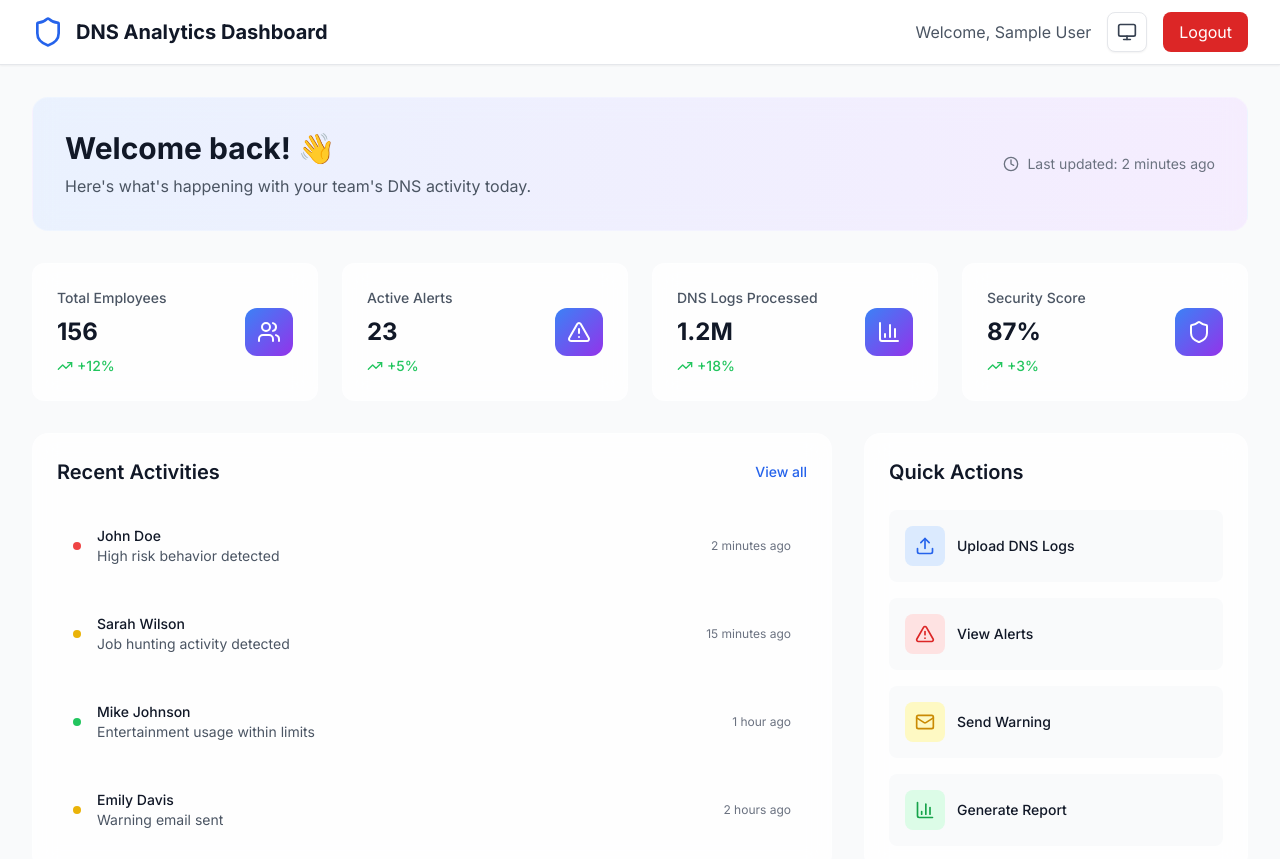
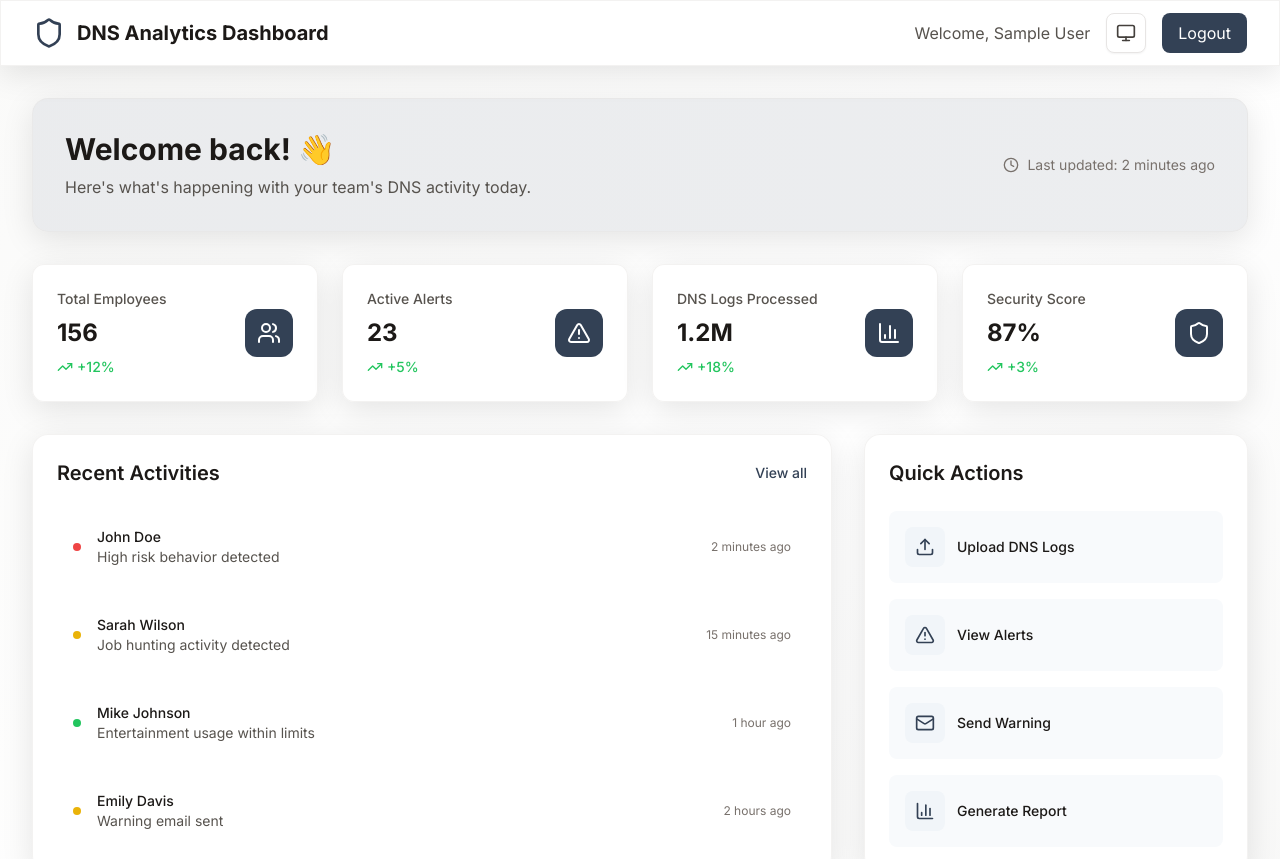
Before and after one commit to UjjwalSharma01/Minor_Project, a Next.js app in the folder frontend/: page /dashboard in a window 1280 px wide. Shown: the top 859 px of the page. Built offline with nearby package versions, Linux system fonts and the light colour scheme; no server answers; sample sign-in values are in the browser's storage.

Commit message:
Update UI components with professional color scheme and styling enhancements

```diff
--- a/frontend/app/dashboard/page.js
+++ b/frontend/app/dashboard/page.js
@@ -81,13 +81,13 @@ export default function DashboardPage() {
 
   return (
     <ProtectedRoute>
-      <div className="min-h-screen bg-gray-50 dark:bg-gray-900">
+      <div className="min-h-screen bg-gradient-to-br from-gray-50 via-white to-gray-100 dark:from-gray-900 dark:via-gray-800 dark:to-gray-900">
         {/* Simple Header */}
-        <header className="bg-white dark:bg-gray-800 shadow-sm border-b border-gray-200 dark:border-gray-700">
+        <header className="glass border-b backdrop-blur-lg sticky top-0 z-50">
           <div className="max-w-7xl mx-auto px-4 sm:px-6 lg:px-8">
             <div className="flex justify-between items-center h-16">
               <div className="flex items-center space-x-3">
-                <Shield className="h-8 w-8 text-blue-600 dark:text-blue-400" />
+                <Shield className="h-8 w-8 text-slate-700 dark:text-slate-300" />
                 <span className="text-xl font-bold text-gray-900 dark:text-white">
                   DNS Analytics Dashboard
                 </span>
@@ -99,7 +99,7 @@ export default function DashboardPage() {
                 <ThemeToggle />
                 <button
                   onClick={handleLogout}
-                  className="px-4 py-2 bg-red-600 hover:bg-red-700 text-white rounded-lg transition-colors duration-200"
+                  className="px-4 py-2 bg-slate-700 hover:bg-slate-800 text-white rounded-lg transition-all duration-200"
                 >
                   Logout
                 </button>
@@ -114,7 +114,7 @@ export default function DashboardPage() {
       <motion.div
         initial={{ opacity: 0, y: 20 }}
         animate={{ opacity: 1, y: 0 }}
-        className="glass rounded-2xl p-8 bg-gradient-to-r from-blue-500/10 to-purple-500/10"
+        className="glass rounded-2xl p-8 bg-gradient-to-r from-slate-700/10 to-slate-600/10"
       >
         <div className="flex items-center justify-between">
           <div>
@@ -166,7 +166,7 @@ export default function DashboardPage() {
                 </div>
               </div>
               <div className="flex-shrink-0">
-                <div className="w-12 h-12 bg-gradient-to-br from-blue-500 to-purple-600 rounded-xl flex items-center justify-center group-hover:scale-110 transition-transform duration-300">
+                <div className="w-12 h-12 bg-slate-700 dark:bg-slate-600 rounded-xl flex items-center justify-center group-hover:scale-110 transition-transform duration-300">
                   <stat.icon className="h-6 w-6 text-white" />
                 </div>
               </div>
@@ -187,7 +187,7 @@ export default function DashboardPage() {
             <h2 className="text-xl font-semibold text-gray-900 dark:text-white">
               Recent Activities
             </h2>
-            <button className="text-blue-600 dark:text-blue-400 hover:text-blue-500 text-sm font-medium">
+            <button className="text-slate-700 dark:text-slate-300 hover:text-slate-800 dark:hover:text-slate-200 text-sm font-medium">
               View all
             </button>
           </div>
@@ -198,7 +198,7 @@ export default function DashboardPage() {
                 initial={{ opacity: 0, y: 10 }}
                 animate={{ opacity: 1, y: 0 }}
                 transition={{ delay: 0.5 + index * 0.1 }}
-                className="flex items-center space-x-4 p-4 rounded-lg hover:bg-gray-50 dark:hover:bg-gray-700/50 transition-colors duration-200"
+                className="flex items-center space-x-4 p-4 rounded-lg hover:bg-slate-50 dark:hover:bg-slate-700/50 transition-colors duration-200"
               >
                 <div className={`w-2 h-2 rounded-full ${
                   activity.severity === 'high' ? 'bg-red-500' :
@@ -239,22 +239,22 @@ export default function DashboardPage() {
                 transition={{ delay: 0.6 + index * 0.1 }}
                 whileHover={{ scale: 1.02 }}
                 whileTap={{ scale: 0.98 }}
-                className="w-full flex items-center space-x-3 p-4 rounded-lg bg-gray-50 dark:bg-gray-700/50 hover:bg-gray-100 dark:hover:bg-gray-700 transition-all duration-200 group"
+                className="w-full flex items-center space-x-3 p-4 rounded-lg bg-slate-50 dark:bg-slate-700/50 hover:bg-slate-100 dark:hover:bg-slate-700 transition-all duration-200 group"
               >
                 <div className={`w-10 h-10 rounded-lg flex items-center justify-center ${
-                  action.color === 'blue' ? 'bg-blue-100 dark:bg-blue-900/30' :
-                  action.color === 'red' ? 'bg-red-100 dark:bg-red-900/30' :
-                  action.color === 'yellow' ? 'bg-yellow-100 dark:bg-yellow-900/30' :
-                  'bg-green-100 dark:bg-green-900/30'
+                  action.color === 'blue' ? 'bg-slate-100 dark:bg-slate-800' :
+                  action.color === 'red' ? 'bg-slate-100 dark:bg-slate-800' :
+                  action.color === 'yellow' ? 'bg-slate-100 dark:bg-slate-800' :
+                  'bg-slate-100 dark:bg-slate-800'
                 }`}>
                   <action.icon className={`h-5 w-5 ${
-                    action.color === 'blue' ? 'text-blue-600 dark:text-blue-400' :
-                    action.color === 'red' ? 'text-red-600 dark:text-red-400' :
-                    action.color === 'yellow' ? 'text-yellow-600 dark:text-yellow-400' :
-                    'text-green-600 dark:text-green-400'
+                    action.color === 'blue' ? 'text-slate-700 dark:text-slate-300' :
+                    action.color === 'red' ? 'text-slate-700 dark:text-slate-300' :
+                    action.color === 'yellow' ? 'text-slate-700 dark:text-slate-300' :
+                    'text-slate-700 dark:text-slate-300'
                   }`} />
                 </div>
-                <span className="text-sm font-medium text-gray-900 dark:text-white group-hover:text-blue-600 dark:group-hover:text-blue-400 transition-colors duration-200">
+                <span className="text-sm font-medium text-gray-900 dark:text-white group-hover:text-slate-700 dark:group-hover:text-slate-300 transition-colors duration-200">
                   {action.name}
                 </span>
               </motion.button>
@@ -275,18 +275,18 @@ export default function DashboardPage() {
             Weekly DNS Activity
           </h2>
           <div className="flex space-x-2">
-            <button className="px-3 py-1 text-xs bg-blue-100 dark:bg-blue-900/30 text-blue-600 dark:text-blue-400 rounded-full">
+            <button className="px-3 py-1 text-xs bg-slate-100 dark:bg-slate-800 text-slate-700 dark:text-slate-300 rounded-full">
               7 days
             </button>
-            <button className="px-3 py-1 text-xs text-gray-500 dark:text-gray-400 hover:bg-gray-100 dark:hover:bg-gray-700 rounded-full">
+            <button className="px-3 py-1 text-xs text-slate-600 dark:text-slate-400 hover:bg-slate-100 dark:hover:bg-slate-700 rounded-full">
               30 days
             </button>
           </div>
         </div>
-        <div className="h-64 bg-gradient-to-r from-blue-50 to-purple-50 dark:from-gray-800 dark:to-gray-700 rounded-xl flex items-center justify-center">
+        <div className="h-64 bg-gradient-to-r from-slate-50/50 to-slate-100/50 dark:from-gray-800 dark:to-gray-700 rounded-xl flex items-center justify-center">
           <div className="text-center">
-            <BarChart3 className="h-12 w-12 text-gray-400 mx-auto mb-2" />
-            <p className="text-gray-500 dark:text-gray-400">
+            <BarChart3 className="h-12 w-12 text-slate-400 mx-auto mb-2" />
+            <p className="text-slate-500 dark:text-slate-400">
               Chart component will be implemented in Phase 4
             </p>
           </div>
--- a/frontend/app/globals.css
+++ b/frontend/app/globals.css
@@ -7,11 +7,11 @@
     @apply border-gray-200 dark:border-gray-700;
   }
   body {
-    @apply bg-white dark:bg-gray-900 text-gray-900 dark:text-gray-100;
+    @apply bg-gray-50 dark:bg-gray-900 text-gray-900 dark:text-gray-100;
   }
 }
 
-/* Custom scrollbar */
+/* Custom scrollbar with professional styling */
 ::-webkit-scrollbar {
   width: 6px;
 }
@@ -28,23 +28,24 @@
   @apply bg-gray-400 dark:bg-gray-500;
 }
 
-/* Glass morphism effect */
+/* Professional glass morphism effect */
 .glass {
-  @apply bg-white/80 dark:bg-gray-900/80 backdrop-blur-md border border-white/20 dark:border-gray-700/30;
+  @apply bg-white/90 dark:bg-gray-900/90 backdrop-blur-xl border border-gray-200/50 dark:border-gray-700/50;
+  box-shadow: 0 8px 32px rgba(0, 0, 0, 0.1);
 }
 
-/* Premium gradient backgrounds */
+/* Professional gradient backgrounds */
 .gradient-bg {
-  background: linear-gradient(135deg, #667eea 0%, #764ba2 100%);
+  background: linear-gradient(135deg, #64748b 0%, #475569 100%);
 }
 
 .gradient-bg-dark {
-  background: linear-gradient(135deg, #1e3a8a 0%, #3730a3 50%, #581c87 100%);
+  background: linear-gradient(135deg, #1e293b 0%, #0f172a 100%);
 }
 
-/* Animated background */
+/* Sophisticated animated background */
 .animated-bg {
-  background: linear-gradient(-45deg, #ee7752, #e73c7e, #23a6d5, #23d5ab);
+  background: linear-gradient(-45deg, #64748b, #10b981, #3b82f6, #475569);
   background-size: 400% 400%;
   animation: gradient 15s ease infinite;
 }
@@ -60,3 +61,25 @@
     background-position: 0% 50%;
   }
 }
+
+/* Professional card hover effects */
+.card-hover {
+  @apply transition-all duration-300 ease-in-out;
+}
+
+.card-hover:hover {
+  @apply transform -translate-y-1 shadow-xl;
+}
+
+/* Professional button styles */
+.btn-primary {
+  @apply bg-gradient-to-r from-primary-600 to-primary-700 hover:from-primary-700 hover:to-primary-800 text-white;
+}
+
+.btn-accent {
+  @apply bg-gradient-to-r from-accent-600 to-accent-700 hover:from-accent-700 hover:to-accent-800 text-white;
+}
+
+.btn-brand {
+  @apply bg-gradient-to-r from-brand-600 to-brand-700 hover:from-brand-700 hover:to-brand-800 text-white;
+}
--- a/frontend/tailwind.config.js
+++ b/frontend/tailwind.config.js
@@ -9,7 +9,69 @@ module.exports = {
   theme: {
     extend: {
       colors: {
+        // Professional slate-based primary palette
         primary: {
+          50: '#f8fafc',
+          100: '#f1f5f9',
+          200: '#e2e8f0',
+          300: '#cbd5e1',
+          400: '#94a3b8',
+          500: '#64748b',
+          600: '#475569',
+          700: '#334155',
+          800: '#1e293b',
+          900: '#0f172a',
+          950: '#020617',
+        },
+        // Sophisticated emerald accent
+        accent: {
+          50: '#ecfdf5',
+          100: '#d1fae5',
+          200: '#a7f3d0',
+          300: '#6ee7b7',
+          400: '#34d399',
+          500: '#10b981',
+          600: '#059669',
+          700: '#047857',
+          800: '#065f46',
+          900: '#064e3b',
+          950: '#022c22',
+        },
+        // Warm neutral grays
+        gray: {
+          50: '#fafaf9',
+          100: '#f5f5f4',
+          200: '#e7e5e4',
+          300: '#d6d3d1',
+          400: '#a8a29e',
+          500: '#78716c',
+          600: '#57534e',
+          700: '#44403c',
+          800: '#292524',
+          900: '#1c1917',
+          950: '#0c0a09',
+        },
+        // Status colors with better contrast
+        success: {
+          50: '#f0fdf4',
+          500: '#22c55e',
+          600: '#16a34a',
+          700: '#15803d',
+        },
+        warning: {
+          50: '#fffbeb',
+          500: '#f59e0b',
+          600: '#d97706',
+          700: '#b45309',
+        },
+        error: {
+          50: '#fef2f2',
+          500: '#ef4444',
+          600: '#dc2626',
+          700: '#b91c1c',
+        },
+        // Enterprise blue for CTAs
+        brand: {
           50: '#eff6ff',
           100: '#dbeafe',
           200: '#bfdbfe',
@@ -20,40 +82,15 @@ module.exports = {
           700: '#1d4ed8',
           800: '#1e40af',
           900: '#1e3a8a',
-          950: '#172554',
-        },
-        gray: {
-          50: '#f9fafb',
-          100: '#f3f4f6',
-          200: '#e5e7eb',
-          300: '#d1d5db',
-          400: '#9ca3af',
-          500: '#6b7280',
-          600: '#4b5563',
-          700: '#374151',
-          800: '#1f2937',
-          900: '#111827',
-          950: '#030712',
-        },
-        success: {
-          50: '#f0fdf4',
-          500: '#22c55e',
-          600: '#16a34a',
-        },
-        warning: {
-          50: '#fffbeb',
-          500: '#f59e0b',
-          600: '#d97706',
-        },
-        error: {
-          50: '#fef2f2',
-          500: '#ef4444',
-          600: '#dc2626',
-        },
+        }
       },
       backgroundImage: {
         'gradient-radial': 'radial-gradient(var(--tw-gradient-stops))',
         'gradient-conic': 'conic-gradient(from 180deg at 50% 50%, var(--tw-gradient-stops))',
+        // Professional gradients
+        'gradient-primary': 'linear-gradient(135deg, #64748b 0%, #475569 100%)',
+        'gradient-accent': 'linear-gradient(135deg, #10b981 0%, #059669 100%)',
+        'gradient-brand': 'linear-gradient(135deg, #3b82f6 0%, #1d4ed8 100%)',
       },
       animation: {
         'fade-in': 'fadeIn 0.5s ease-in-out',
```
Also changed, not shown: frontend/app/auth/page.js (+7 -7 lines), frontend/app/page.js (+12 -12 lines), frontend/roadmap.txt.
